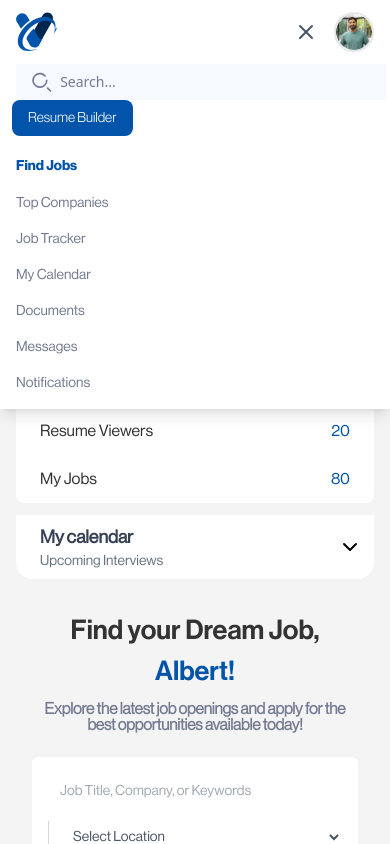
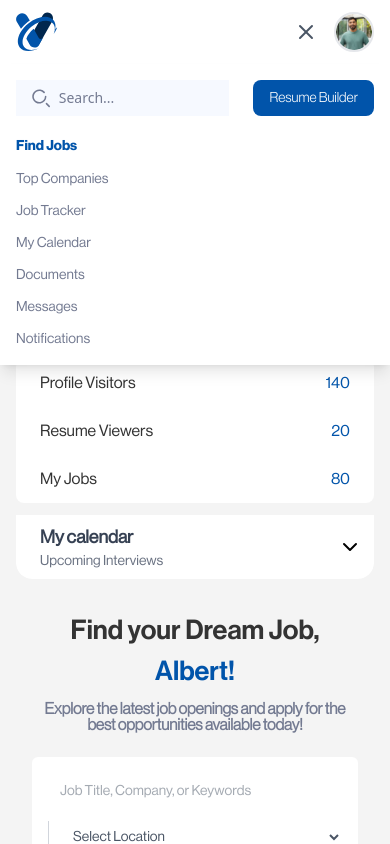
Before and after one commit to Chuck672991/TalentVare, a React (Vite) app: page / in a window 390 px wide. Both pictures are taken after a click on the button 306 px from the left and 32 px from the top of the page. Shown: the top 844 px of the page. Built offline with nearby package versions, Linux system fonts and the light colour scheme.

Commit message:
new changes

```diff
--- a/src/components/Navbar.jsx
+++ b/src/components/Navbar.jsx
@@ -63,16 +63,17 @@ const Navbar = () => {
             </div>
 
          {isMobileMenuOpen && (
-                <div className=" clg:hidden !text-sm transition-all absolute top-16 left-0 w-full bg-white shadow-lg z-50">
-                    <div className="md:hidden  pr-5 space-x-10 xs:flex justify-between sm:flex">
+  <div className="clg:hidden !text-sm transition-all absolute top-16 left-0 w-full bg-white shadow-lg z-50 p-4">
+    <div className="md:hidden w-full  flex items-center gap-10 xs:flex sm:flex">
+      <div className="-ml-4 w-full">
         <SearchInput />
-                        <Button className="md:hidden ml-3 my-0  sm:block">Resume Builder</Button>
-
       </div>
-                    <ul className="flex  flex-col space-y-4 p-4">
+      <Button className="md:hidden  sm:block px-2 py-2">Resume Builder</Button>
+    </div>
+    <ul className="flex flex-col space-y-3 mt-4">
       <li className="font-neueBold text-li">
         <a
-                                className="font-extrabold !text-sm text-nowrap text-primary hover:text-primary-dark"
+          className="font-extrabold text-sm sm:text-base text-nowrap text-primary hover:text-primary-dark"
           href="/top-companies"
         >
           Find Jobs
@@ -80,7 +81,7 @@ const Navbar = () => {
       </li>
       {NAV_LINKS.map((link) => (
         <li
-                                className="font-neueRoman !text-sm text-nowrap font-medium text-lightGrey text-li"
+          className="font-neueRoman md:text-li text-sm sm:text-base text-nowrap font-medium text-lightGrey"
           key={link.name}
         >
           <a href={link.path} className="hover:text-primary">
@@ -88,11 +89,10 @@ const Navbar = () => {
           </a>
         </li>
       ))}
-
-
     </ul>
   </div>
 )}
+
         </nav>
     );
 };
```
Lines whose indentation alone changed are shown as unchanged.
